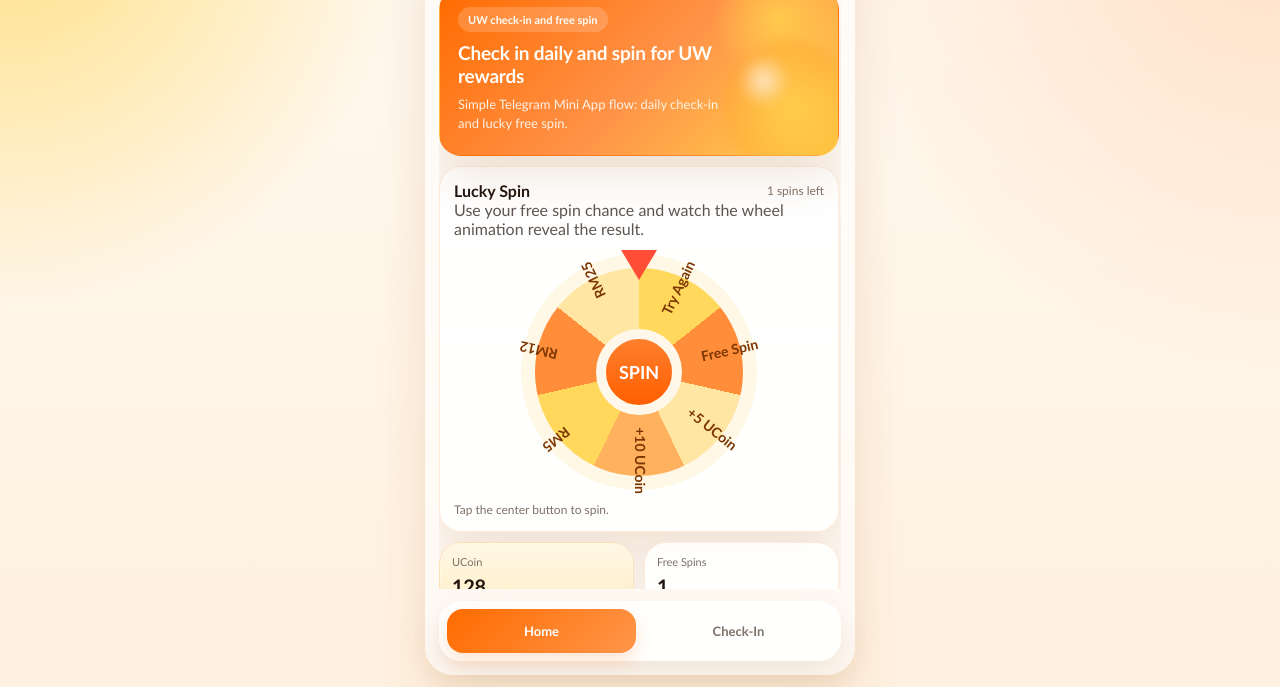
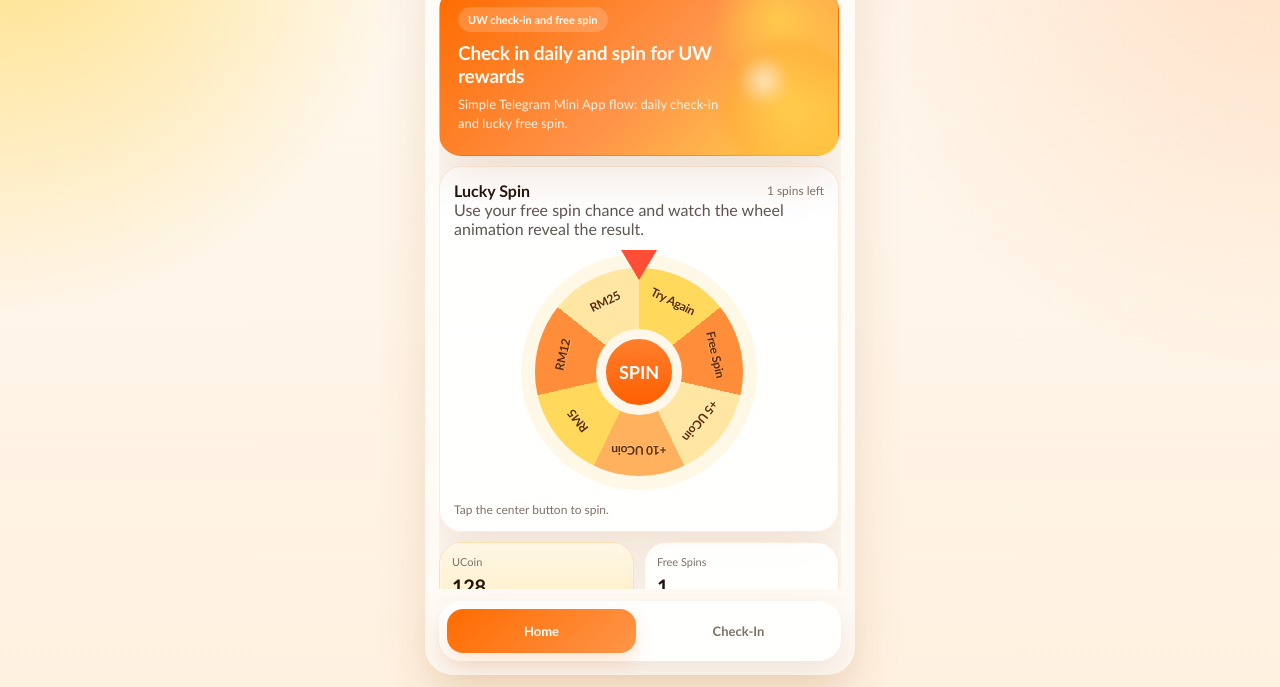
Before and after one commit to mingkangjordan25-wq/telegram-miniapp-preview, a website: page index.html in a window 1280 px wide. Shown: the part 113-800 px from the top of the page. Drawn offline with Linux system fonts and the light colour scheme.

Commit message:
Refine spin wheel label placement

```diff
--- a/index.html
+++ b/index.html
@@ -4,7 +4,7 @@
   <meta charset="UTF-8">
   <meta name="viewport" content="width=device-width, initial-scale=1.0, viewport-fit=cover">
   <title>Ultrawin77 Reward Center</title>
-  <link rel="stylesheet" href="styles.css?v=uw-backend-spin-1">
+  <link rel="stylesheet" href="styles.css?v=uw-wheel-labels-1">
   <script src="https://telegram.org/js/telegram-web-app.js"></script>
 </head>
 <body>
@@ -170,6 +170,6 @@
 
   <div class="toast" id="toast" aria-live="polite" aria-hidden="true"></div>
 
-  <script src="script.js?v=uw-backend-spin-1"></script>
+  <script src="script.js?v=uw-wheel-labels-1"></script>
 </body>
 </html>
--- a/styles.css
+++ b/styles.css
@@ -499,21 +499,28 @@ body.modal-open {
   position: absolute;
   top: 50%;
   left: 50%;
-  width: 104px;
-  text-align: right;
-  transform-origin: 0 0;
-  font-weight: 800;
-  color: #7b3602;
-  font-size: 14px;
+  width: 72px;
+  margin: 0;
+  text-align: center;
+  transform-origin: 50% 50%;
+  font-weight: 900;
+  color: #5a2a05;
+  font-size: clamp(10px, 3vw, 12px);
+  line-height: 1;
+  letter-spacing: -0.02em;
+  white-space: nowrap;
+  text-shadow: 0 1px 0 rgba(255, 255, 255, 0.38);
+  --label-radius: min(21vw, 78px);
+  transform: translate(-50%, -50%) rotate(var(--label-angle)) translateY(calc(-1 * var(--label-radius)));
 }
 
-.wheel-label:nth-child(1) { transform: rotate(-64.286deg) translate(18px, -10px); }
-.wheel-label:nth-child(2) { transform: rotate(-12.858deg) translate(18px, -10px); }
-.wheel-label:nth-child(3) { transform: rotate(38.57deg) translate(18px, -10px); }
-.wheel-label:nth-child(4) { transform: rotate(89.998deg) translate(18px, -10px); }
-.wheel-label:nth-child(5) { transform: rotate(141.426deg) translate(18px, -10px); }
-.wheel-label:nth-child(6) { transform: rotate(192.854deg) translate(18px, -10px); }
-.wheel-label:nth-child(7) { transform: rotate(244.282deg) translate(18px, -10px); }
+.wheel-label:nth-child(1) { --label-angle: 25.714deg; }
+.wheel-label:nth-child(2) { --label-angle: 77.142deg; }
+.wheel-label:nth-child(3) { --label-angle: 128.57deg; }
+.wheel-label:nth-child(4) { --label-angle: 179.998deg; }
+.wheel-label:nth-child(5) { --label-angle: 231.426deg; }
+.wheel-label:nth-child(6) { --label-angle: 282.854deg; }
+.wheel-label:nth-child(7) { --label-angle: 334.282deg; }
 
 .spin-core {
   position: absolute;
```
